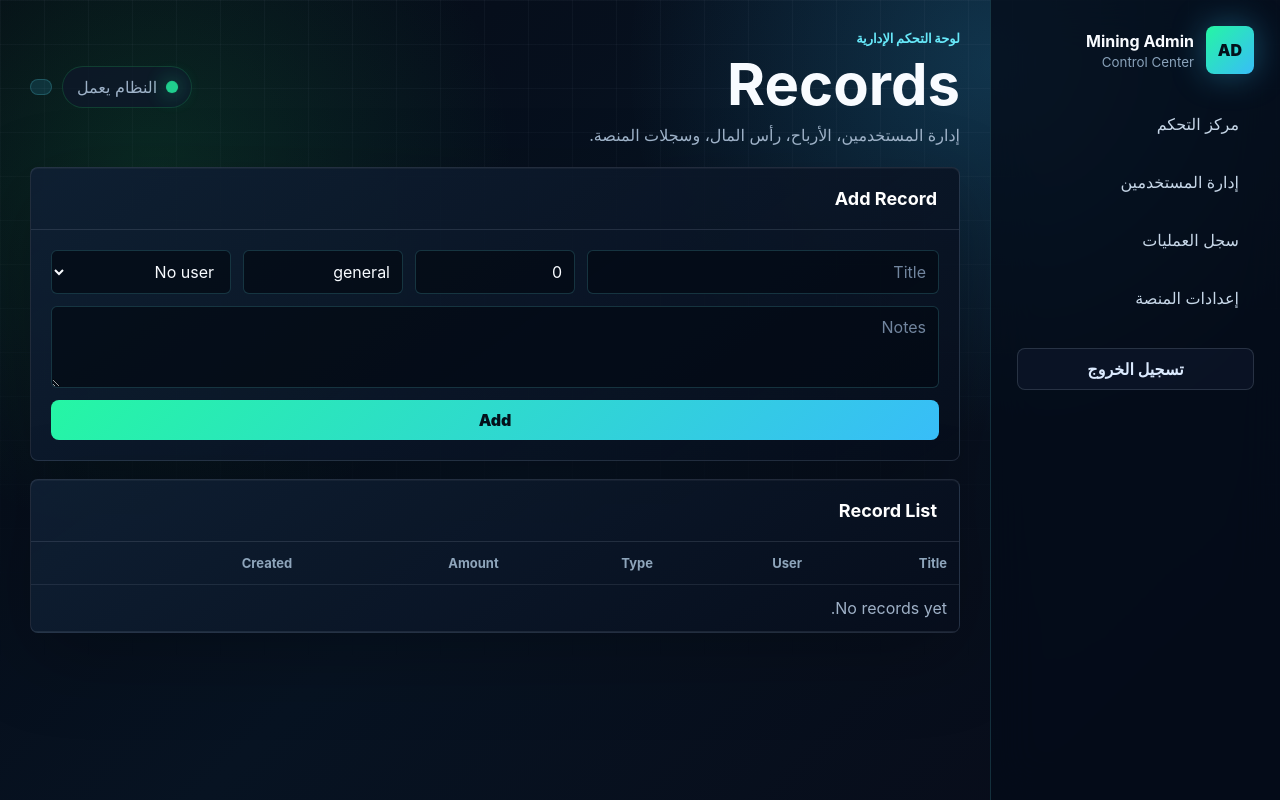
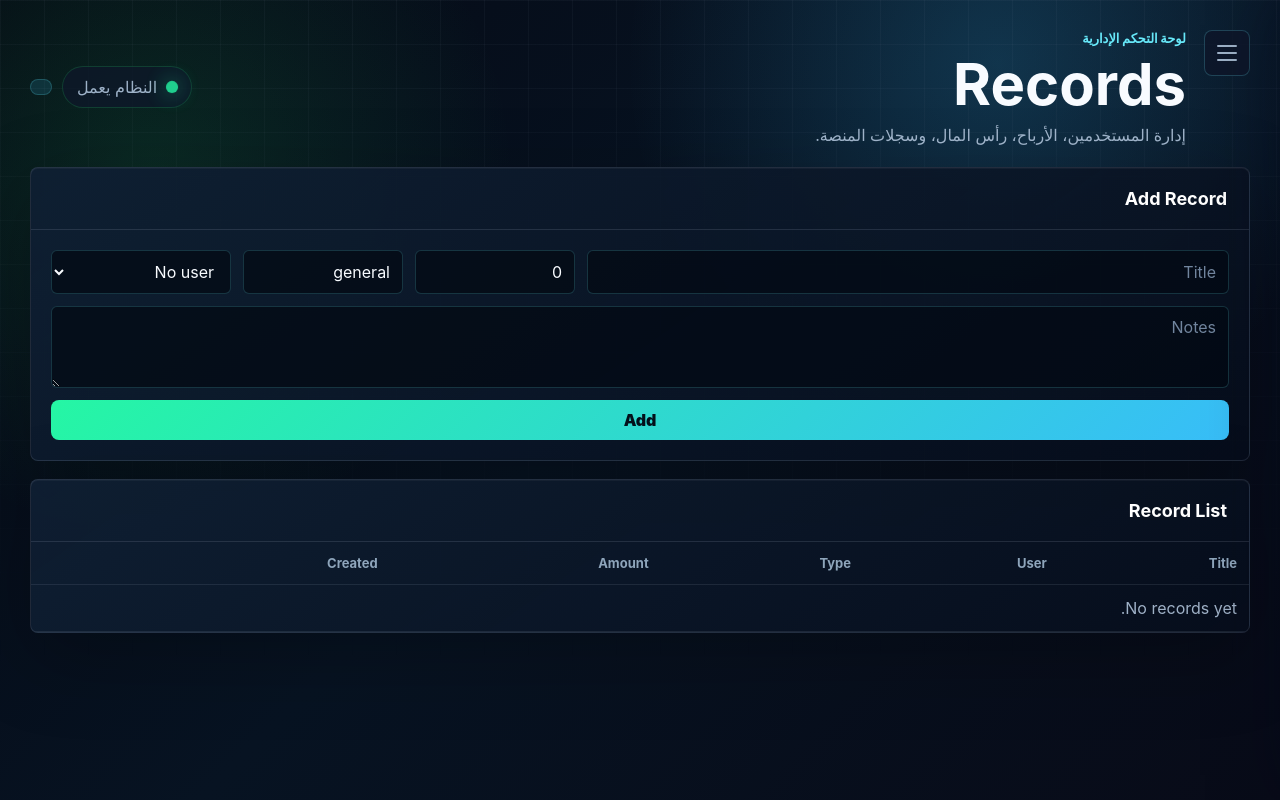
Before and after one commit to abdulkarimhajyasin-alt/project1-dashboard, a FastAPI app: template web_dashboard/app/templates/records.html in a window 1280 px wide. Run offline with FastAPI, Linux system fonts and the light colour scheme; the template is opened without the code that fills it, so the values that code supplies are empty; parts of the project's set-up code (start-up, migrations or seed data) failed here and were passed over.

Commit message:
Move admin navigation into menu button

```diff
--- a/web_dashboard/app/static/css/style.css
+++ b/web_dashboard/app/static/css/style.css
@@ -1359,22 +1359,58 @@ th {
 }
 
 .admin-mining-shell {
-  display: grid;
-  grid-template-columns: 290px minmax(0, 1fr);
+  display: block;
   min-height: 100vh;
+}
+
+.admin-menu-backdrop {
+  background: rgba(2, 6, 23, 0.56);
+  inset: 0;
+  opacity: 0;
+  pointer-events: none;
+  position: fixed;
+  transition: opacity 180ms ease;
+  z-index: 40;
 }
 
 .admin-mining-sidebar {
   backdrop-filter: blur(22px);
   background: rgba(5, 12, 25, 0.78);
   border-left: 1px solid rgba(103, 232, 249, 0.16);
+  box-shadow: -24px 0 70px rgba(2, 6, 23, 0.48);
   display: flex;
   flex-direction: column;
   gap: 26px;
   height: 100vh;
+  max-width: calc(100vw - 24px);
   padding: 26px;
-  position: sticky;
+  position: fixed;
+  right: 0;
   top: 0;
+  transform: translateX(110%);
+  transition: transform 220ms ease;
+  width: 290px;
+  z-index: 50;
+}
+
+.admin-menu-open {
+  overflow: hidden;
+}
+
+.admin-menu-open .admin-menu-backdrop {
+  opacity: 1;
+  pointer-events: auto;
+}
+
+.admin-menu-open .admin-mining-sidebar {
+  transform: translateX(0);
+}
+
+.admin-menu-header {
+  align-items: center;
+  display: flex;
+  gap: 14px;
+  justify-content: space-between;
 }
 
 .admin-mining-content {
@@ -1387,6 +1423,11 @@ th {
   gap: 18px;
   justify-content: space-between;
   margin-bottom: 22px;
+}
+
+.admin-page-heading {
+  flex: 1;
+  min-width: 0;
 }
 
 .admin-mining-topbar h1 {
@@ -1405,6 +1446,60 @@ th {
   flex-wrap: wrap;
   gap: 10px;
   justify-content: flex-end;
+}
+
+.admin-menu-button,
+.admin-menu-close {
+  align-items: center;
+  background: rgba(15, 23, 42, 0.78);
+  border: 1px solid rgba(103, 232, 249, 0.22);
+  border-radius: 8px;
+  color: #e0faff;
+  display: inline-flex;
+  flex: 0 0 auto;
+  height: 46px;
+  justify-content: center;
+  padding: 0;
+  transition: transform 180ms ease, background 180ms ease, border-color 180ms ease;
+  width: 46px;
+}
+
+.admin-menu-button {
+  align-self: flex-start;
+  flex-direction: column;
+  gap: 5px;
+}
+
+.admin-menu-button span,
+.admin-menu-close span {
+  background: currentColor;
+  border-radius: 999px;
+  display: block;
+  height: 2px;
+  width: 20px;
+}
+
+.admin-menu-close {
+  position: relative;
+}
+
+.admin-menu-close span {
+  position: absolute;
+}
+
+.admin-menu-close span:first-child {
+  transform: rotate(45deg);
+}
+
+.admin-menu-close span:last-child {
+  transform: rotate(-45deg);
+}
+
+.admin-menu-button:hover,
+.admin-menu-close:hover {
+  background: rgba(56, 189, 248, 0.16);
+  border-color: rgba(103, 232, 249, 0.38);
+  transform: translateY(-1px);
 }
 
 .mining-admin-badge {
@@ -1644,7 +1739,7 @@ th {
   color: #71859e;
 }
 
-.admin-app button:not(.danger-button):not(.mining-ghost-button) {
+.admin-app button:not(.danger-button):not(.mining-ghost-button):not(.admin-menu-button):not(.admin-menu-close) {
   background: linear-gradient(135deg, #25f6a4, #38bdf8);
   border-radius: 8px;
   color: #03111b;
@@ -1674,8 +1769,8 @@ th {
   }
 
   .admin-mining-sidebar {
-    height: auto;
-    position: static;
+    height: 100vh;
+    position: fixed;
   }
 
   .admin-mining-content {
--- a/web_dashboard/app/templates/base.html
+++ b/web_dashboard/app/templates/base.html
@@ -8,14 +8,20 @@
 </head>
 <body class="admin-app mining-admin-app">
   <div class="mining-bg" aria-hidden="true"></div>
-  <div class="admin-mining-shell">
-    <aside class="admin-mining-sidebar">
+  <div class="admin-menu-backdrop" data-admin-menu-close aria-hidden="true"></div>
+  <aside class="admin-mining-sidebar" id="adminMenu" data-admin-menu aria-hidden="true">
+    <div class="admin-menu-header">
       <div class="mining-brand">
         <span class="brand-mark">AD</span>
         <div>
           <strong>Mining Admin</strong>
           <small>Control Center</small>
         </div>
+      </div>
+      <button class="admin-menu-close" type="button" data-admin-menu-close aria-label="إغلاق القائمة" title="إغلاق القائمة">
+        <span aria-hidden="true"></span>
+        <span aria-hidden="true"></span>
+      </button>
     </div>
     <nav class="mining-nav admin-mining-nav">
       <a href="/dashboard" class="{{ 'active' if active_page == 'dashboard' else '' }}">مركز التحكم</a>
@@ -28,9 +34,16 @@
     </form>
   </aside>
 
+  <div class="admin-mining-shell">
+
     <main class="admin-mining-content">
       <header class="admin-mining-topbar">
-        <div>
+        <button class="admin-menu-button" type="button" data-admin-menu-toggle aria-label="فتح القائمة" aria-controls="adminMenu" aria-expanded="false" title="القائمة">
+          <span aria-hidden="true"></span>
+          <span aria-hidden="true"></span>
+          <span aria-hidden="true"></span>
+        </button>
+        <div class="admin-page-heading">
           <p class="mining-kicker">لوحة التحكم الإدارية</p>
           <h1>{% block page_title %}{% endblock %}</h1>
           <span>إدارة المستخدمين، الأرباح، رأس المال، وسجلات المنصة.</span>
@@ -43,5 +56,39 @@
       {% block content %}{% endblock %}
     </main>
   </div>
+  <script>
+    (() => {
+      const body = document.body;
+      const menu = document.querySelector("[data-admin-menu]");
+      const toggles = document.querySelectorAll("[data-admin-menu-toggle]");
+      const closers = document.querySelectorAll("[data-admin-menu-close]");
+
+      if (!menu || !toggles.length) {
+        return;
+      }
+
+      const setMenuOpen = (isOpen) => {
+        body.classList.toggle("admin-menu-open", isOpen);
+        menu.setAttribute("aria-hidden", String(!isOpen));
+        toggles.forEach((toggle) => toggle.setAttribute("aria-expanded", String(isOpen)));
+      };
+
+      toggles.forEach((toggle) => {
+        toggle.addEventListener("click", () => {
+          setMenuOpen(!body.classList.contains("admin-menu-open"));
+        });
+      });
+
+      closers.forEach((closer) => {
+        closer.addEventListener("click", () => setMenuOpen(false));
+      });
+
+      document.addEventListener("keydown", (event) => {
+        if (event.key === "Escape") {
+          setMenuOpen(false);
+        }
+      });
+    })();
+  </script>
 </body>
 </html>
```
Lines whose indentation alone changed are shown as unchanged.
